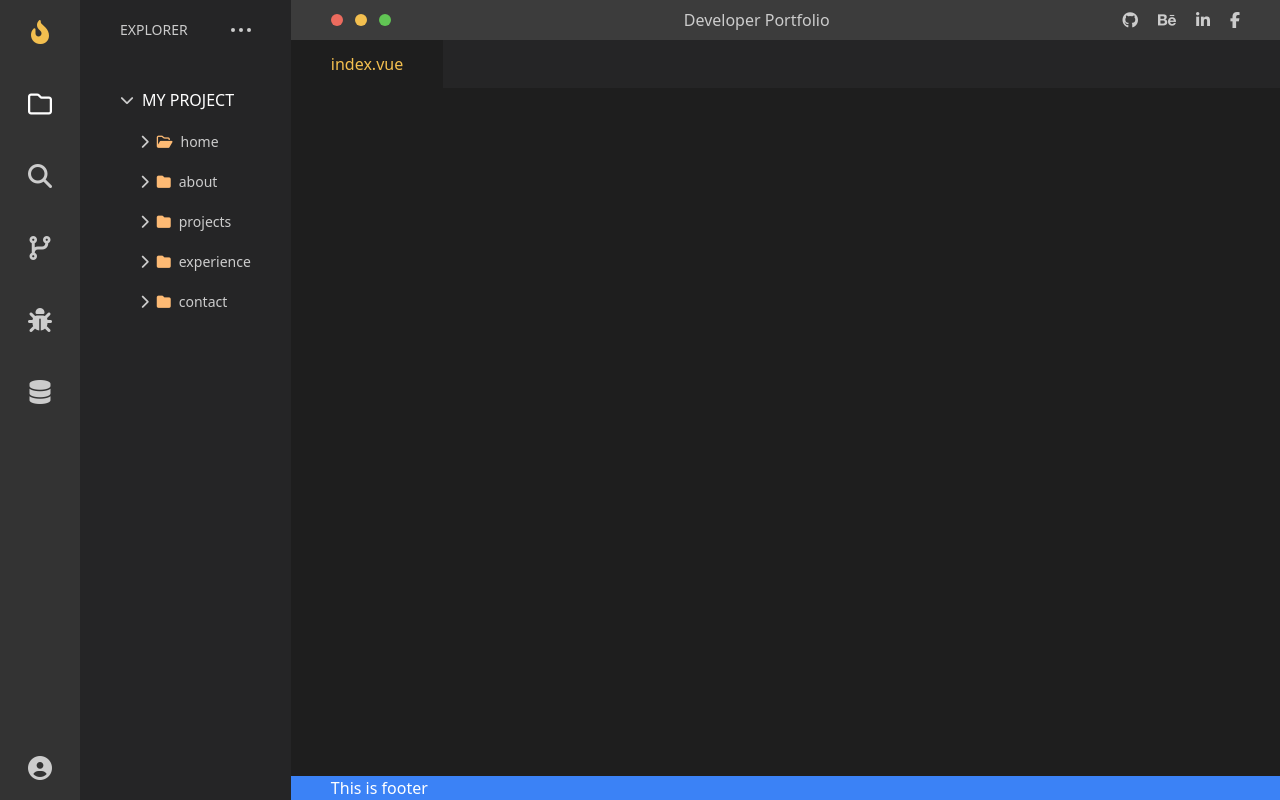
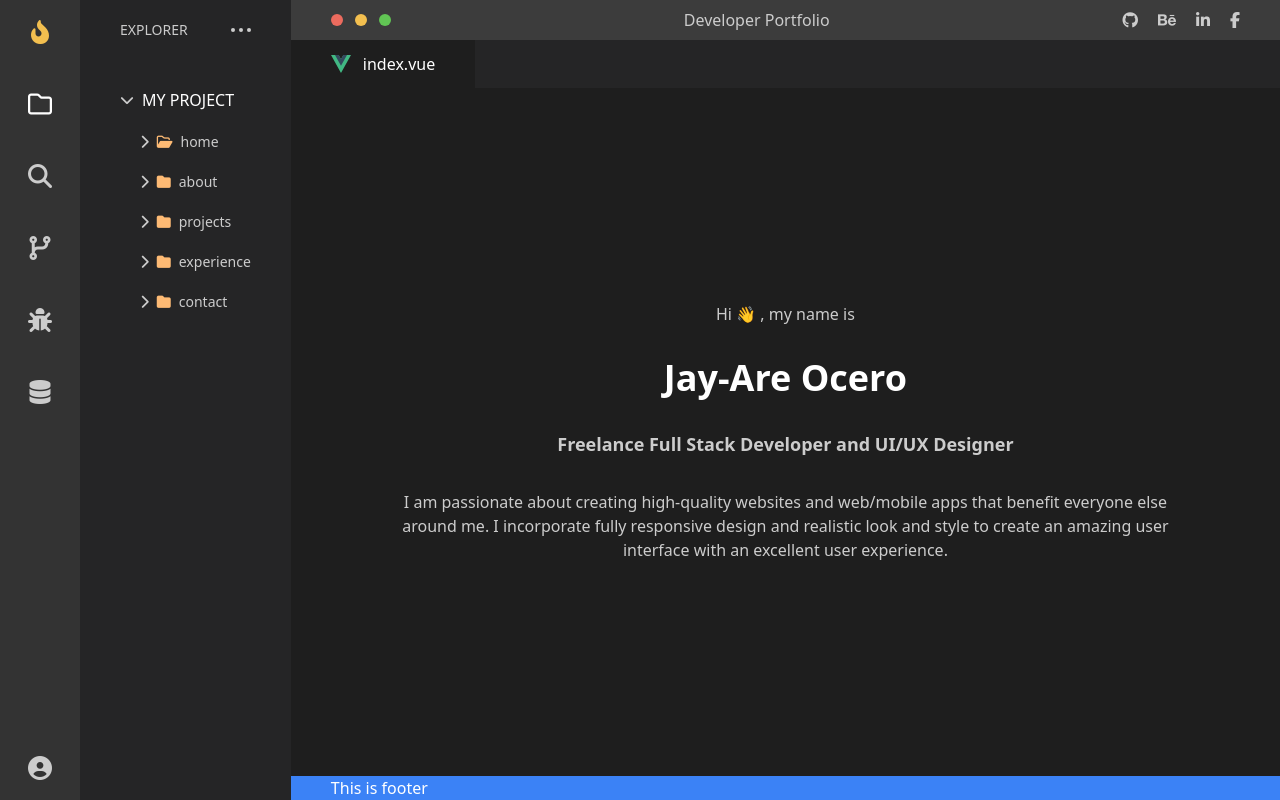
Before and after one commit to 199ocero/Developer-Portfolio, a Nuxt app: page / in a window 1280 px wide. Built offline with nearby package versions, Linux system fonts and the light colour scheme.

Commit message:
👨‍🔧 minor updates

```diff
--- a/components/Navigation.vue
+++ b/components/Navigation.vue
@@ -1,4 +1,5 @@
 <template>
+  <div>
     <nav class="bg-iridium py-2 flex flex-row justify-between px-10">
       <div class="flex flex-row space-x-3 items-center">
         <div class="w-3 h-3 rounded-full bg-mac-red"></div>
@@ -9,8 +10,8 @@
       <!-- Change it the title of your website -->
       <p class="text-light-gray text-base">Developer Portfolio</p>
 
+      <!-- You can add your social accounts here -->
       <div class="flex flex-row space-x-5 text-light-gray">
-      <!-- You can add your social accounts here -->
         <a
           href="https://gitlab.com/ocero-freelance-projects"
           class="transition ease-in-out hover:text-mac-yellow"
@@ -36,4 +37,11 @@
         ></a>
       </div>
     </nav>
+    <div class="flex bg-baltic-sea">
+      <div class="flex space-x-3 items-center py-3 bg-dark-gray px-10">
+        <img src="~assets/icons/vue.svg" alt="Vue icon" class="w-5 h-auto" />
+        <p>index.vue</p>
+      </div>
+    </div>
+  </div>
 </template>
--- a/layouts/default.vue
+++ b/layouts/default.vue
@@ -6,11 +6,8 @@
     </div>
 
     <div class="flex flex-1 flex-col justify-between">
-      <div>
-        <Navigation />
-        <Nuxt />
-      </div>
-
+      <Navigation />
+      <Nuxt />
       <Footer />
     </div>
   </div>
--- a/pages/index.vue
+++ b/pages/index.vue
@@ -1,8 +1,16 @@
 <template>
-  <div class="flex bg-baltic-sea">
-    <div class="py-3 bg-dark-gray px-10">
-      <p class="text-mac-yellow">index.vue</p>
-    </div>
+  <div class="px-10 space-y-8 mx-auto text-center max-w-4xl">
+    <p class="text-light-gray">Hi 👋 , my name is</p>
+    <p class="text-4xl font-bold">Jay-Are Ocero</p>
+    <p class="text-light-gray font-semibold text-lg">
+      Freelance Full Stack Developer and UI/UX Designer
+    </p>
+    <p class="text-light-gray">
+      I am passionate about creating high-quality websites and web/mobile apps
+      that benefit everyone else around me. I incorporate fully responsive
+      design and realistic look and style to create an amazing user interface
+      with an excellent user experience.
+    </p>
   </div>
 </template>
 
```
Also changed, not shown: assets/icons/vue.svg (added). Lines whose indentation alone changed are shown as unchanged.
